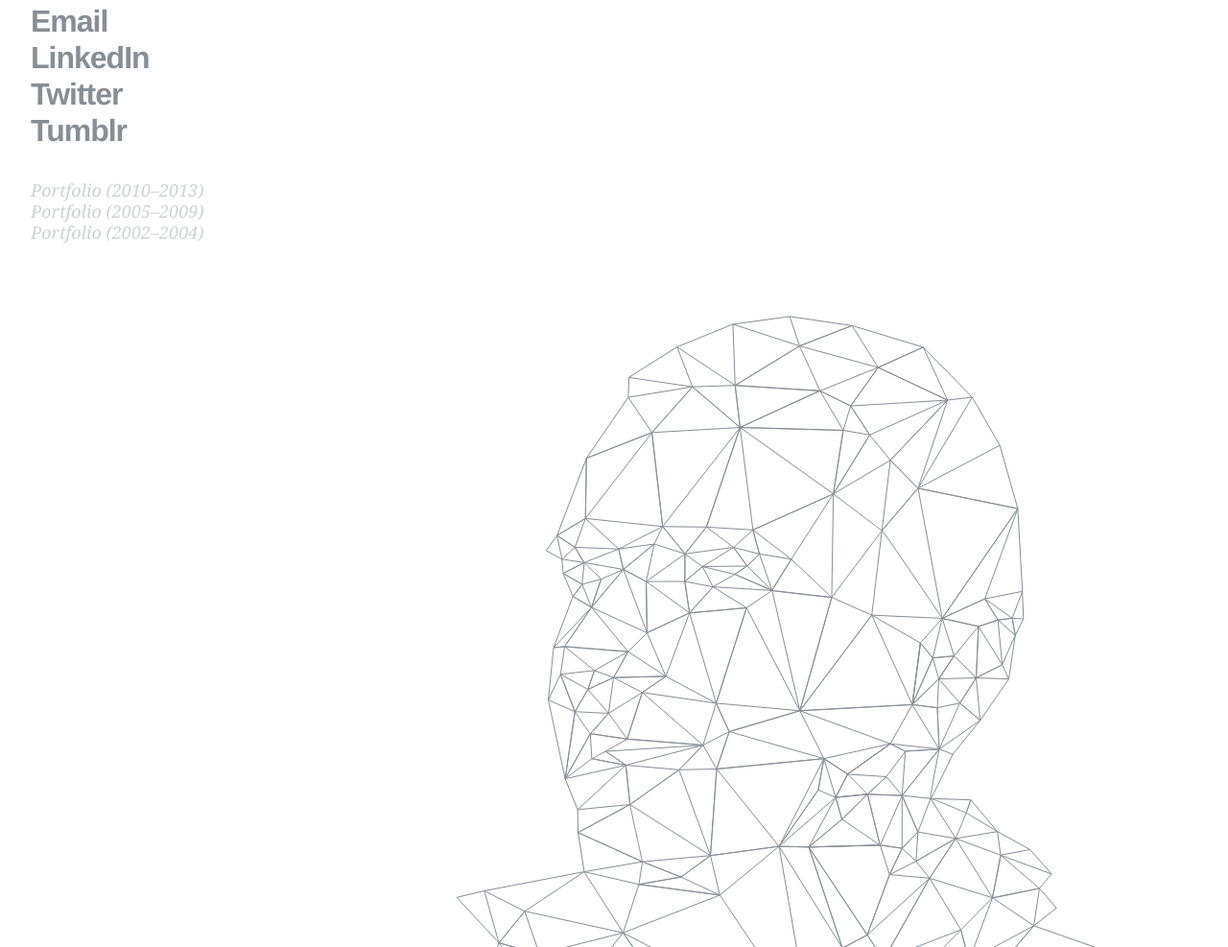
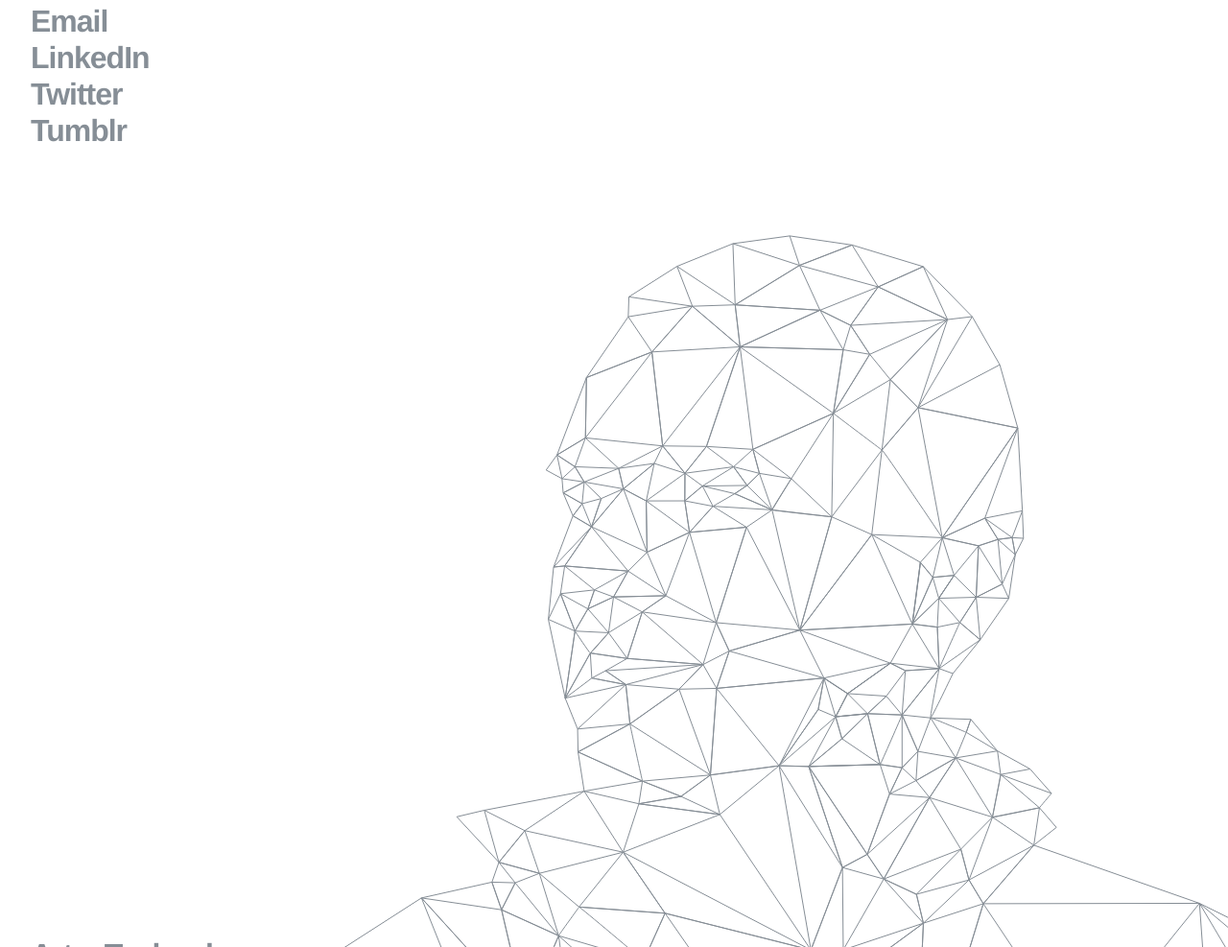
Before and after one commit to andreigyorfi/andreigyorfi.github.io, a plain HTML site: page index.html in a window 1280 px wide. Shown: the part 1165-2152 px from the top of the page at 96% size. Drawn offline with Linux system fonts and the light colour scheme.

Commit message:
Update index.html

```diff
--- a/index.html
+++ b/index.html
@@ -26,13 +26,6 @@
               <li><a href="https://twitter.com/andreigyorfi" target="_blank">Twitter</a></li>
               <li><a href="https://supermodernism.tumblr.com/" target="_blank">Tumblr</a></li>
             </ul>
-            <ul class="small serif">
-              <em>
-                <li class="disabled">Portfolio (2010&ndash;2013)</li>
-                <li class="disabled">Portfolio (2005&ndash;2009)</li>
-                <li class="disabled">Portfolio (2002&ndash;2004)</li>
-              </em>
-            </ul>
             <br><br><br><br><br><br><br><br><br><br><br><br><br><br><br><br><br><br><br><br><div class="extra-space"><br><br><br><br><br><br></div>
             <p class="tight">Art + Technology:<br>a new unity.<br><span class="small serif"><em>—Bauhaus, 1928</em></span></p>
         </div>
```
